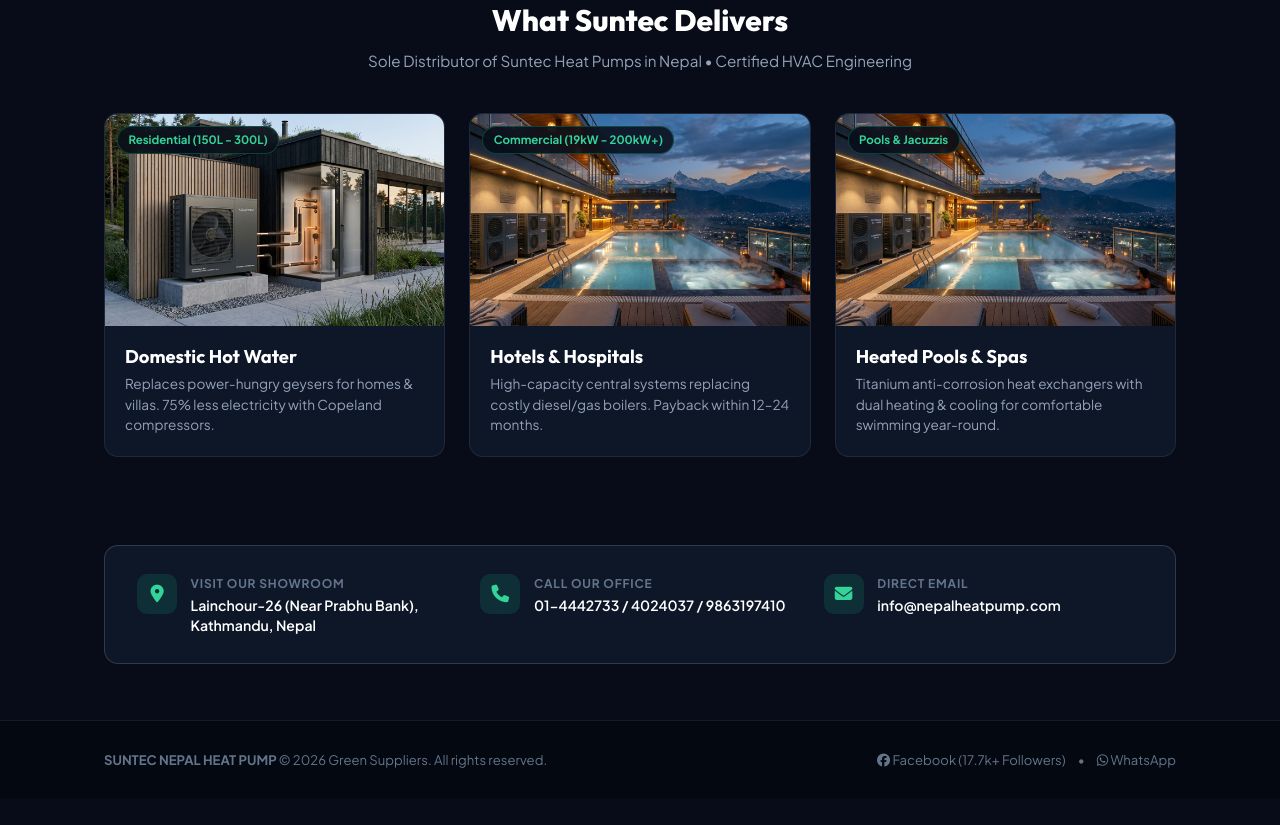
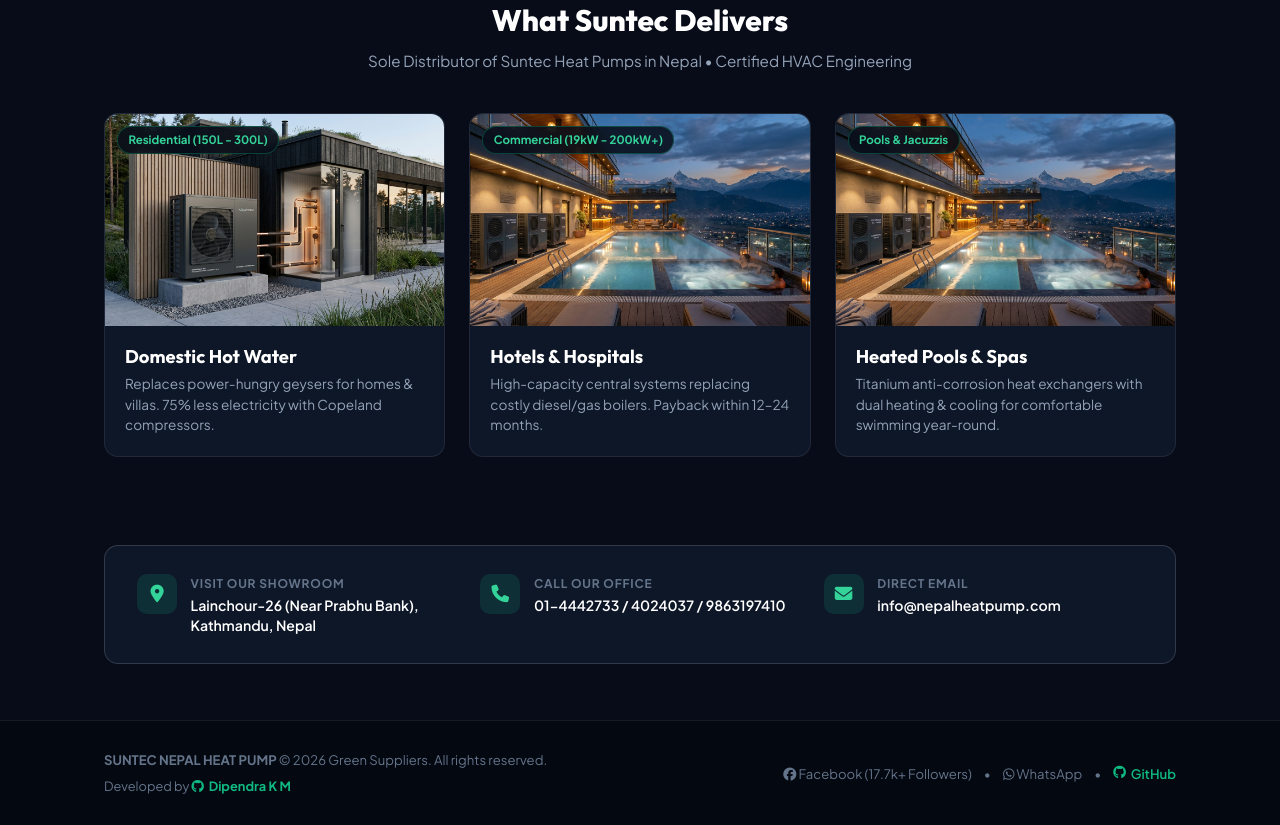
Before and after one commit to danish703/suntech, a plain HTML site: page index.html in a window 1280 px wide. Shown: the part 1877-2702 px from the top of the page. Before the commit the page ends 2675 px from the top, so only its background shows below. Drawn offline with Linux system fonts and the light colour scheme.

Commit message:
Add developer credit for Dipendra K M with GitHub link

```diff
--- a/css/style.css
+++ b/css/style.css
@@ -850,6 +850,28 @@ a {
   color: var(--text-white);
 }
 
+.cs-developer-credit {
+  font-size: 0.8rem;
+  color: var(--text-dim);
+  margin-top: 0.35rem;
+}
+
+.cs-developer-credit .dev-link,
+.cs-footer-social .dev-link {
+  color: var(--primary-green);
+  font-weight: 600;
+  display: inline-flex;
+  align-items: center;
+  gap: 0.3rem;
+  transition: all var(--transition-fast);
+}
+
+.cs-developer-credit .dev-link:hover,
+.cs-footer-social .dev-link:hover {
+  color: #34d399;
+  text-decoration: underline;
+}
+
 /* Floating WhatsApp Button */
 .floating-whatsapp-btn {
   position: fixed;
--- a/index.html
+++ b/index.html
@@ -319,7 +319,10 @@
   <footer class="cs-footer">
     <div class="container cs-footer-inner">
       <div class="cs-footer-left">
-        <strong>SUNTEC NEPAL HEAT PUMP</strong> &copy; <span id="current-year">2026</span> Green Suppliers. All rights reserved.
+        <div><strong>SUNTEC NEPAL HEAT PUMP</strong> &copy; <span id="current-year">2026</span> Green Suppliers. All rights reserved.</div>
+        <div class="cs-developer-credit">
+          Developed by <a href="https://github.com/danish703" target="_blank" rel="noopener noreferrer" class="dev-link"><i class="fa-brands fa-github"></i> <strong>Dipendra K M</strong></a>
+        </div>
       </div>
       <div class="cs-footer-social">
         <a href="https://www.facebook.com/nepalheatpump/" target="_blank" rel="noopener noreferrer">
@@ -328,6 +331,10 @@
         <span>•</span>
         <a href="https://wa.me/9779863197410" target="_blank" rel="noopener noreferrer">
           <i class="fa-brands fa-whatsapp"></i> WhatsApp
+        </a>
+        <span>•</span>
+        <a href="https://github.com/danish703" target="_blank" rel="noopener noreferrer" class="dev-link">
+          <i class="fa-brands fa-github"></i> GitHub
         </a>
       </div>
     </div>
```
Also changed, not shown: 1 other file.
